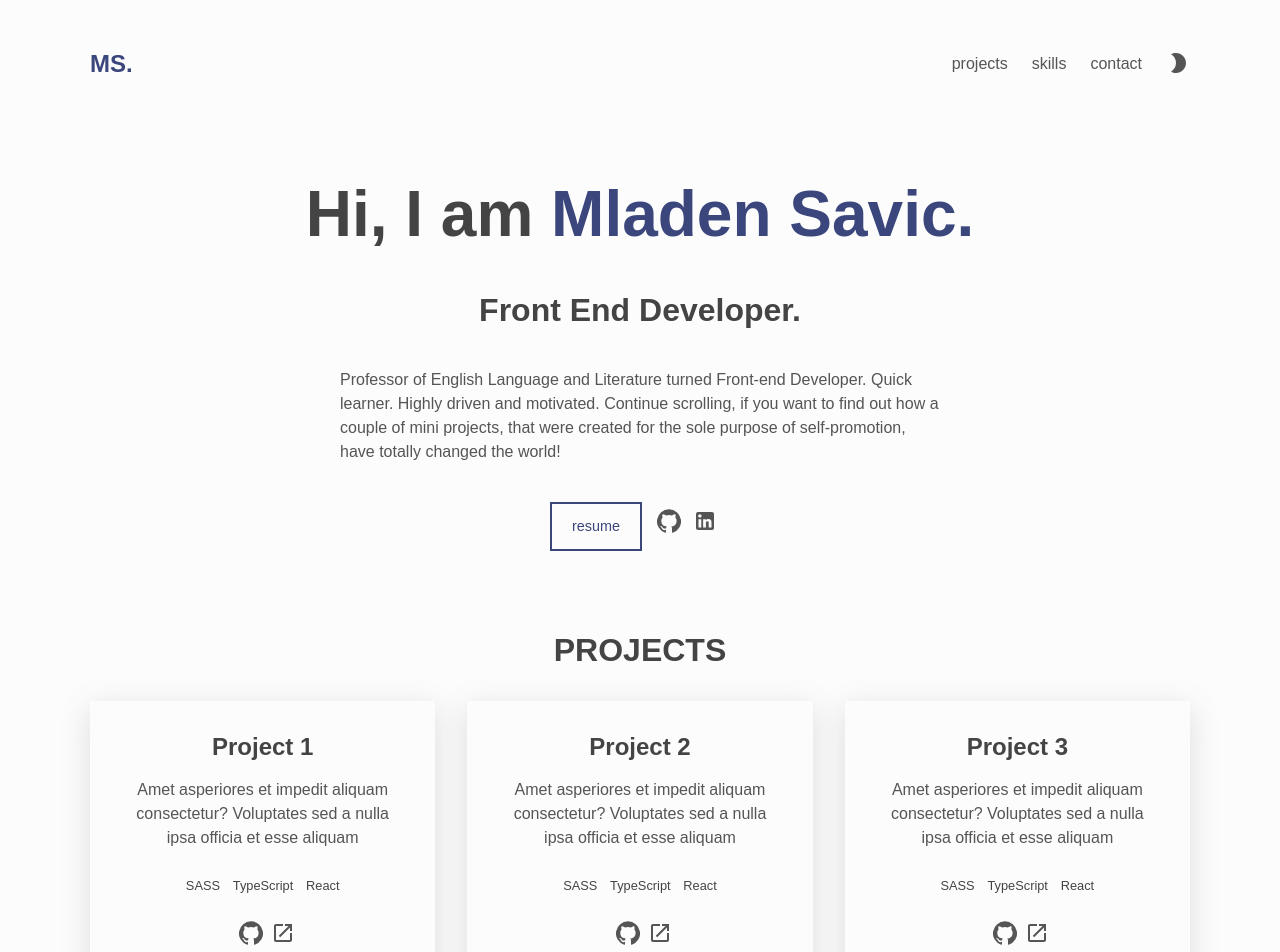
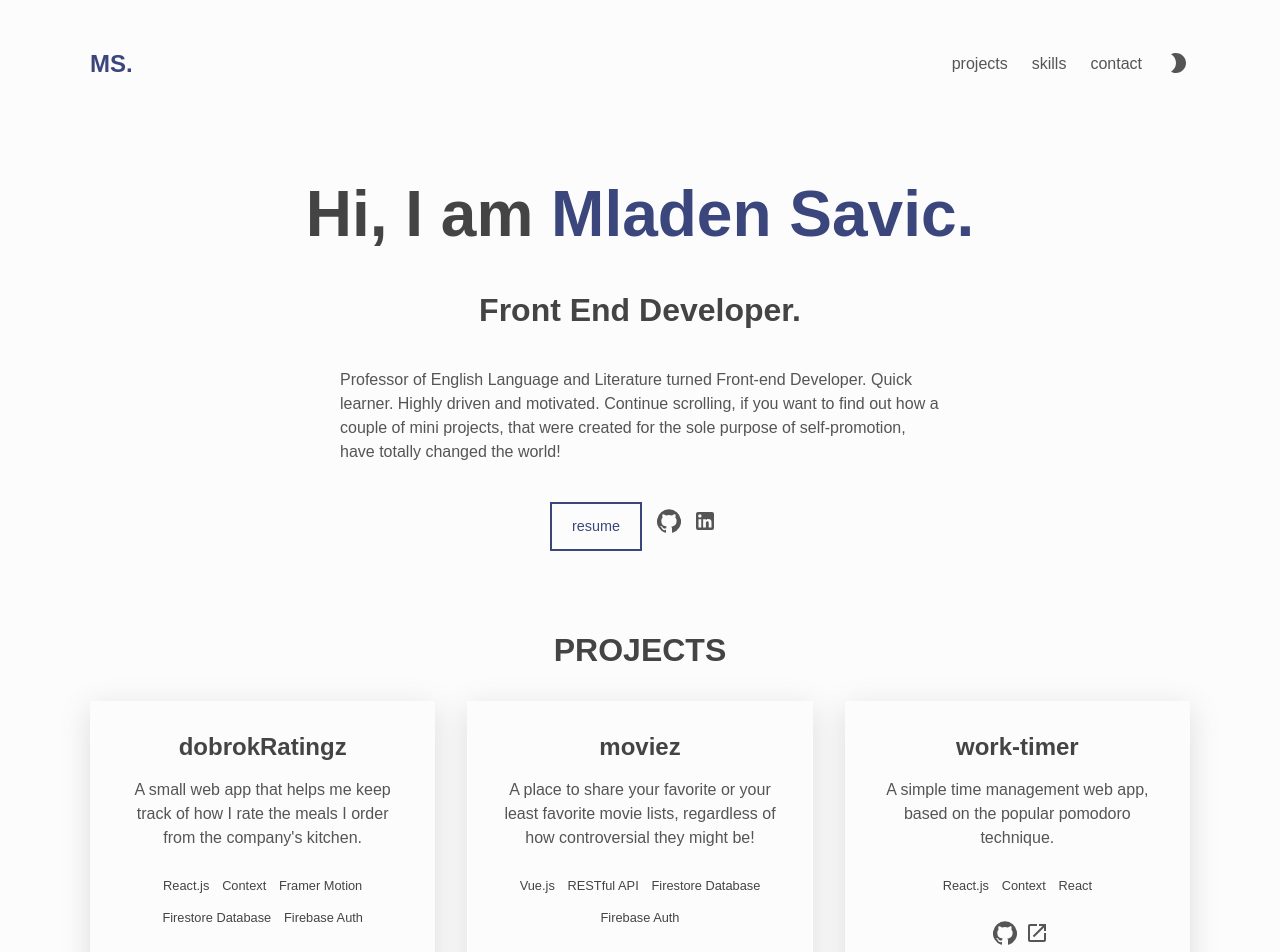
Before and after one commit to mladenqdev/portfolio, a React (Create React App) app: page / in a window 1280 px wide. Shown: the top 952 px of the page. Built offline with nearby package versions, Linux system fonts and the light colour scheme.

Commit message:
added projects

```diff
--- a/src/components/About/About.js
+++ b/src/components/About/About.js
@@ -31,6 +31,8 @@ const About = () => {
                     <>
                         {social.github && (
                             <a
+                                target="_blank"
+                                rel="noreferrer"
                                 href={social.github}
                                 aria-label="github"
                                 className="link link--icon"
@@ -41,6 +43,8 @@ const About = () => {
 
                         {social.linkedin && (
                             <a
+                                target="_blank"
+                                rel="noreferrer"
                                 href={social.linkedin}
                                 aria-label="linkedin"
                                 className="link link--icon"
--- a/src/components/ProjectContainer/ProjectContainer.js
+++ b/src/components/ProjectContainer/ProjectContainer.js
@@ -20,6 +20,8 @@ const ProjectContainer = ({ project }) => (
 
         {project.sourceCode && (
             <a
+                target="_blank"
+                rel="noreferrer"
                 href={project.sourceCode}
                 aria-label="source code"
                 className="link link--icon"
@@ -30,6 +32,8 @@ const ProjectContainer = ({ project }) => (
 
         {project.livePreview && (
             <a
+                target="_blank"
+                rel="noreferrer"
                 href={project.livePreview}
                 aria-label="live preview"
                 className="link link--icon"
--- a/src/portfolio.js
+++ b/src/portfolio.js
@@ -16,28 +16,34 @@ const about = {
 
 const projects = [
     {
-        name: 'Project 1',
+        name: 'dobrokRatingz',
         description:
-            'Amet asperiores et impedit aliquam consectetur? Voluptates sed a nulla ipsa officia et esse aliquam',
-        stack: ['SASS', 'TypeScript', 'React'],
-        sourceCode: 'https://github.com',
-        livePreview: 'https://github.com',
+            "A small web app that helps me keep track of how I rate the meals I order from the company's kitchen.",
+        stack: [
+            'React.js',
+            'Context',
+            'Framer Motion',
+            'Firestore Database',
+            'Firebase Auth',
+        ],
+        sourceCode: 'https://github.com/mladenqdev/dobrok-ratingz',
+        livePreview: 'https://dobrok-ratingz.vercel.app/',
     },
     {
-        name: 'Project 2',
+        name: 'moviez',
         description:
-            'Amet asperiores et impedit aliquam consectetur? Voluptates sed a nulla ipsa officia et esse aliquam',
-        stack: ['SASS', 'TypeScript', 'React'],
-        sourceCode: 'https://github.com',
-        livePreview: 'https://github.com',
+            'A place to share your favorite or your least favorite movie lists, regardless of how controversial they might be!',
+        stack: ['Vue.js', 'RESTful API', 'Firestore Database', 'Firebase Auth'],
+        sourceCode: 'https://github.com/mladenqdev/moviez',
+        livePreview: 'https://moviez-5be36.firebaseapp.com/',
     },
     {
-        name: 'Project 3',
+        name: 'work-timer',
         description:
-            'Amet asperiores et impedit aliquam consectetur? Voluptates sed a nulla ipsa officia et esse aliquam',
-        stack: ['SASS', 'TypeScript', 'React'],
-        sourceCode: 'https://github.com',
-        livePreview: 'https://github.com',
+            'A simple time management web app, based on the popular pomodoro technique.',
+        stack: ['React.js', 'Context', 'React'],
+        sourceCode: 'https://github.com/mladenqdev/work-timer',
+        livePreview: 'https://work-timer-lime.vercel.app/',
     },
 ];
 
@@ -49,6 +55,7 @@ const skills = [
     'Handlebars.js',
     'React.js',
     'Redux',
+    'Context',
     'Vue.js',
     'Material UI',
     'Git',
```
Also changed, not shown: 1 other file (tests, documents, lock files or other folders).
